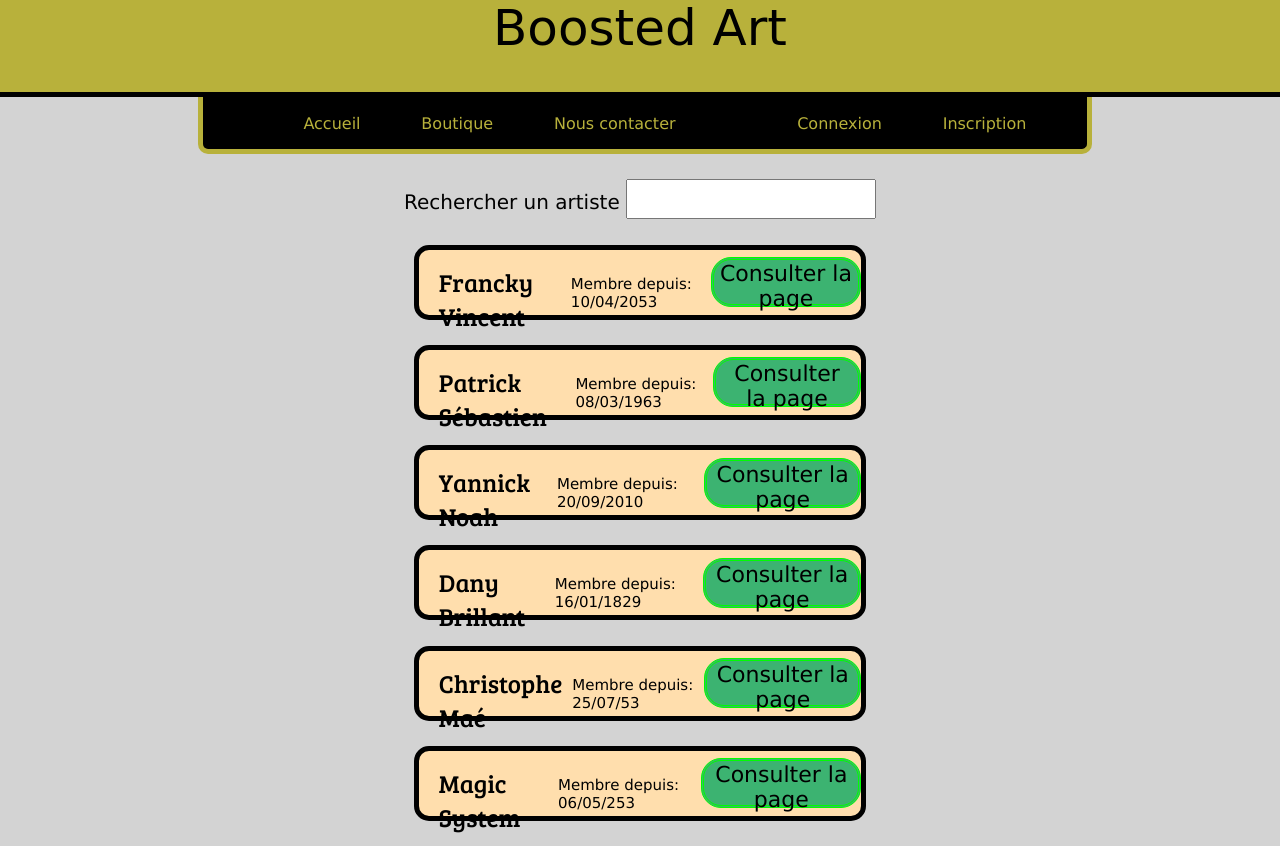
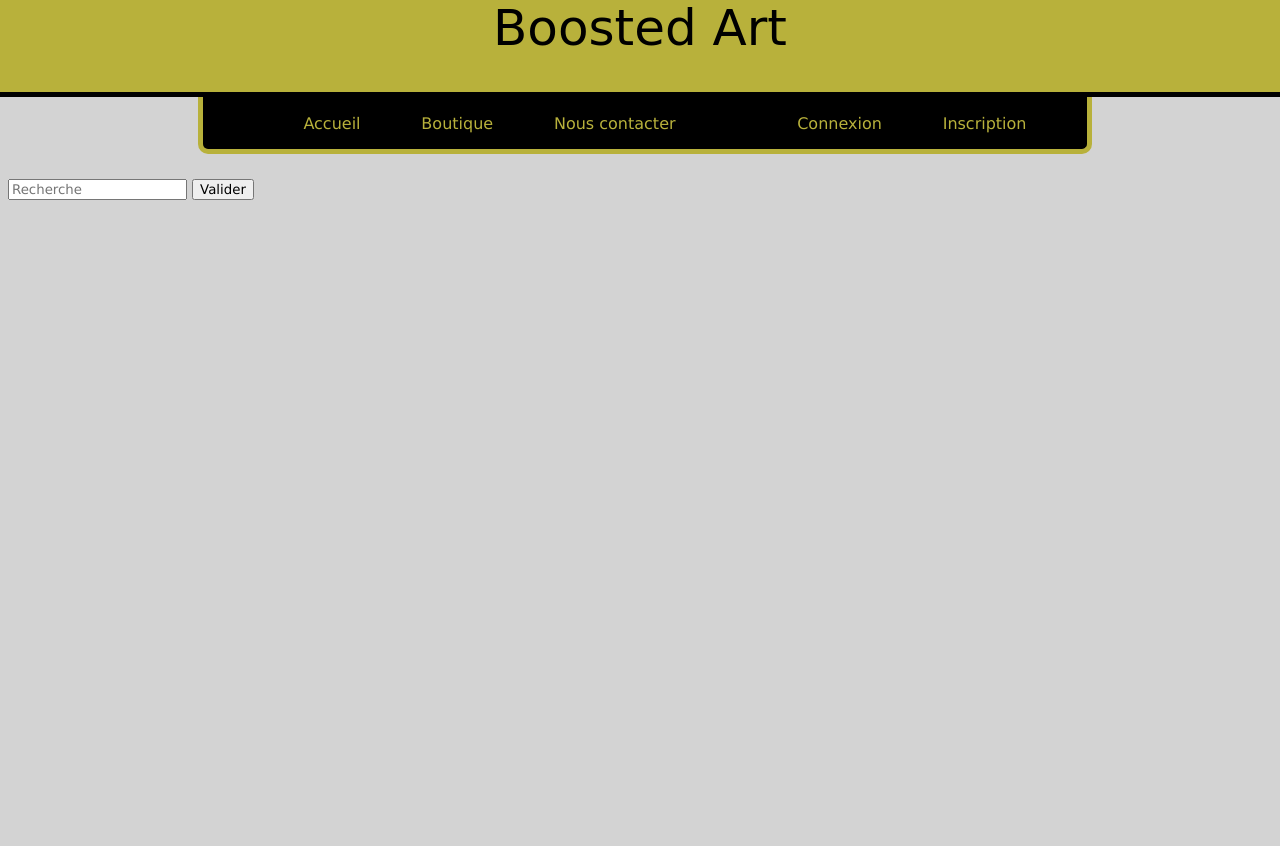
Before and after one commit to clement-dsvs/BoostedArt, a PHP site: page /artists.php in a window 1280 px wide. After the commit the page ends 200 px from the top, so only its background shows below. Run offline with PHP 8.4, Linux system fonts and the light colour scheme; data comes from the database, SQL or seed files in the repository; some libraries are stand-ins or nearby versions; some web fonts are replaced.

Commit message:
Update artists.php

```diff
--- a/Menu/artists.php
+++ b/Menu/artists.php
@@ -1,57 +1,51 @@
 <head>
 <?php
-        require_once 'header.php'
+        require_once 'header.php';
     ?>
-    <link rel="stylesheet" href="style/style-artists.css">
+    <link rel="stylesheet" href="/style/artists.css">
 </head>
 <body>
 
 <div class="rech">
-    <label for="srch">Rechercher un artiste</label>
-    <input id="srch">
+    <form method="get">
+	   <input type="search" name="recherche" placeholder="Recherche" />
+	   <input type="submit" value="Valider" />
+    </form>
 </div>
+
+<?php
+
+try {
+    $bdd=new PDO('mysql:host=localhost;dbname=boostedart;charset=UTF8', 'root','root');
+    array(PDO::ATTR_ERRMODE => PDO::ERRMODE_EXCEPTION);
+}
+
+catch(Exception $e) {
+    die('Erreur :' .$e->getMessage());
+}
+
+$artistes = $bdd->query('SELECT name FROM user ORDER BY id DESC');
+	if(isset($_GET['recherche']) AND !empty($_GET['recherche'])) {
+	   $recherche = htmlspecialchars($_GET['recherche']);
+	   $artistes = $bdd->query('SELECT name FROM user WHERE name LIKE "%'.$recherche.'%" ORDER BY id DESC');
+	   echo $artistes;
+	}
+
+$getAllArtists = $bdd->query('SELECT * FROM user WHERE id_rank = 2 ORDER BY creation DESC');
+foreach($getAllArtists->fetchAll() as $data) {
+?>
 
 <div class="a">
     <div class="nd">
-        <div id="name">Francky Vincent</div>
-        <div id="date">Membre depuis: 10/04/2053</div>
+        <div id="name">Nom de l'artiste : <?php echo $data['name']; ?><br></div>
+        <div id="date">Membre depuis : <?php echo $data['creation']; ?><br></div>
     </div>
     <button id="consult">Consulter la page</>
 </div>
-<div class="a">
-    <div class="nd">
-        <div id="name">Patrick Sébastien</div>
-        <div id="date">Membre depuis: 08/03/1963</div>
-    </div>
-    <button id="consult">Consulter la page</button>
-</div>
-<div class="a">
-    <div class="nd">
-        <div id="name">Yannick Noah</div>
-        <div id="date">Membre depuis: 20/09/2010</div>
-    </div>
-    <button id="consult">Consulter la page</button>
-</div>
-<div class="a">
-    <div class="nd">
-        <div id="name">Dany Brillant</div>
-        <div id="date">Membre depuis: 16/01/1829</div>
-    </div>
-    <button id="consult">Consulter la page</button>
-</div>
-<div class="a">
-    <div class="nd">
-        <div id="name">Christophe Maé</div>
-        <div id="date">Membre depuis: 25/07/53</div>
-    </div>
-    <button id="consult">Consulter la page</button>
-</div>
-<div class="a">
-    <div class="nd">
-        <div id="name">Magic System</div>
-        <div id="date">Membre depuis: 06/05/253</div>
-    </div>
-    <button id="consult">Consulter la page</button>
-</div>
+
+<?php
+}
+?>
 
 </body>
+</html>
```
